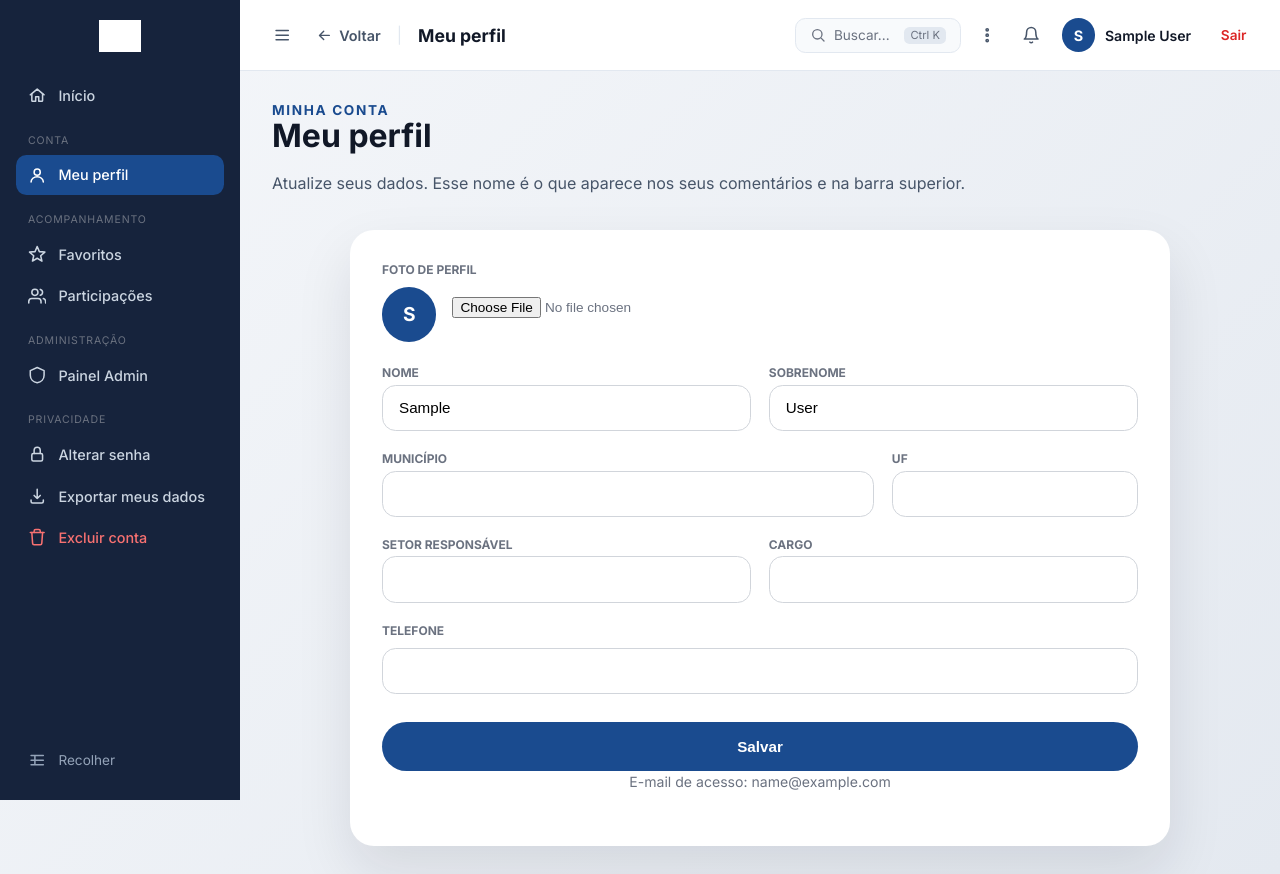
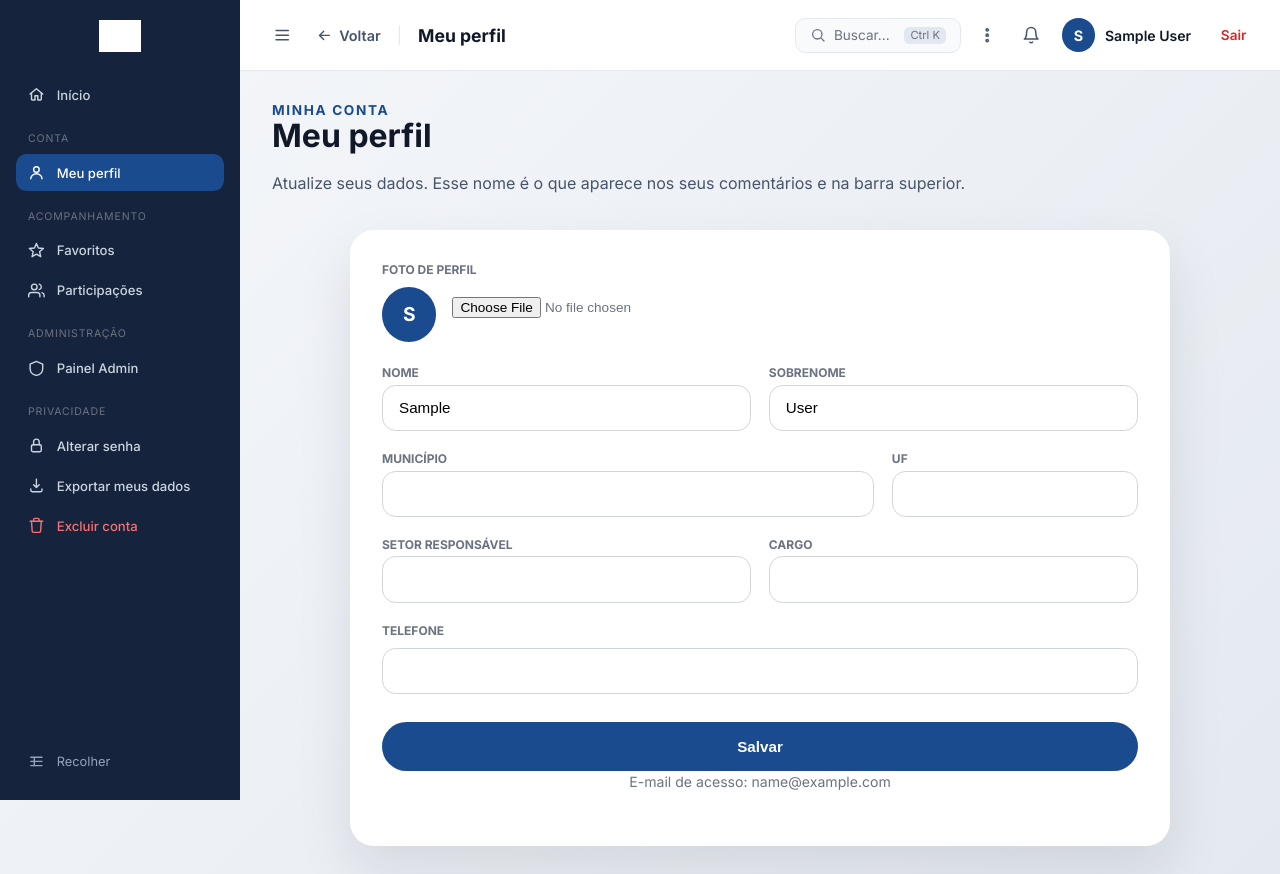
Before and after one commit to brunofnp/legislativo-fnp, a Django app: page /perfil/ in a window 1280 px wide. Run offline with Django 4.2, Linux system fonts and the light colour scheme; the visitor is signed in with stand-in values (Sample User, id 1); data that the repository does not hold is empty; grey boxes are pictures that could not be loaded.

Commit message:
style: reduz fonte/icones da sidebar pra caber rotulos longos sem cortar
Preferencia do usuario sobre a solucao anterior (truncar com "..."):
diminuir a fonte da sidebar (.sidebar-link 0.9rem->0.82rem, icones
1.15rem->1.05rem, .sidebar-collapse-btn 0.85rem->0.8rem) deixa
"Exportar meus dados" cabendo inteiro, sem esconder informacao atras
de reticencias. O overflow:hidden/text-overflow:ellipsis do commit
anterior fica como rede de seguranca pra rotulos futuros ainda mais
longos.

```diff
--- a/static/css/style.css
+++ b/static/css/style.css
@@ -1659,12 +1659,13 @@ body {
   border-radius: 0.65rem;
   color: #cbd5e1;
   text-decoration: none;
-  font-size: 0.9rem;
+  font-size: 0.82rem;
   font-weight: 500;
   transition: background .15s ease, color .15s ease;
   white-space: nowrap;
-  /* Rótulos mais longos ("Exportar meus dados") truncam com "..." em vez
-     de estourar a largura fixa da sidebar e forçar rolagem horizontal. */
+  /* Rede de segurança: se algum rótulo futuro ainda não couber mesmo com
+     a fonte menor, trunca com "..." em vez de estourar a largura fixa
+     da sidebar e forçar rolagem horizontal. */
   overflow: hidden;
 }
 
@@ -1675,8 +1676,8 @@ body {
 }
 
 .sidebar-link svg {
-  width: 1.15rem;
-  height: 1.15rem;
+  width: 1.05rem;
+  height: 1.05rem;
   flex-shrink: 0;
 }
 
@@ -1709,7 +1710,7 @@ body {
   color: #94a3b8;
   cursor: pointer;
   border-radius: 0.65rem;
-  font-size: 0.85rem;
+  font-size: 0.8rem;
   margin-top: 0.5rem;
   font-family: inherit;
 }
@@ -1720,8 +1721,8 @@ body {
 }
 
 .sidebar-collapse-btn svg {
-  width: 1.15rem;
-  height: 1.15rem;
+  width: 1.05rem;
+  height: 1.05rem;
   flex-shrink: 0;
 }
 
```
